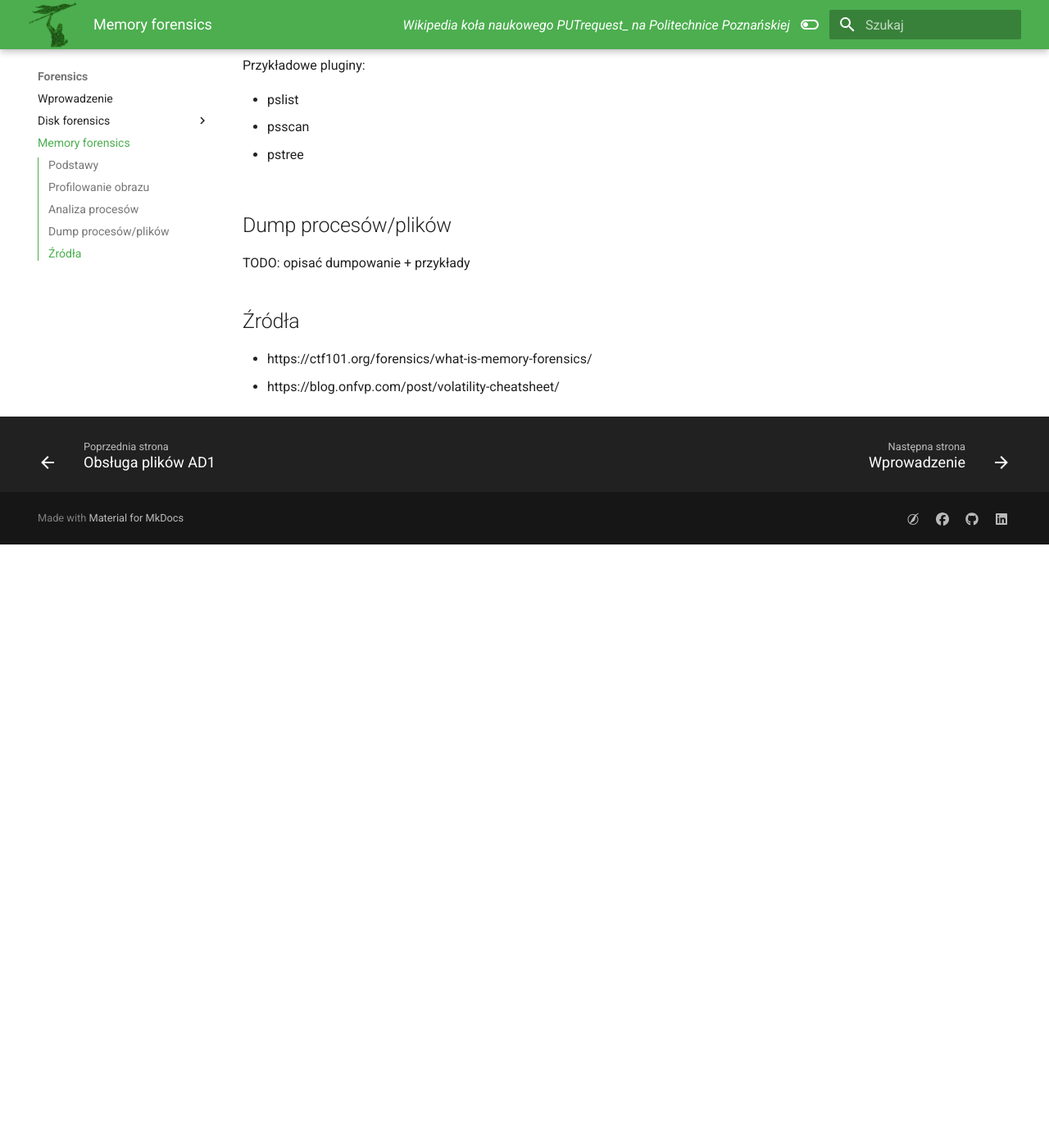
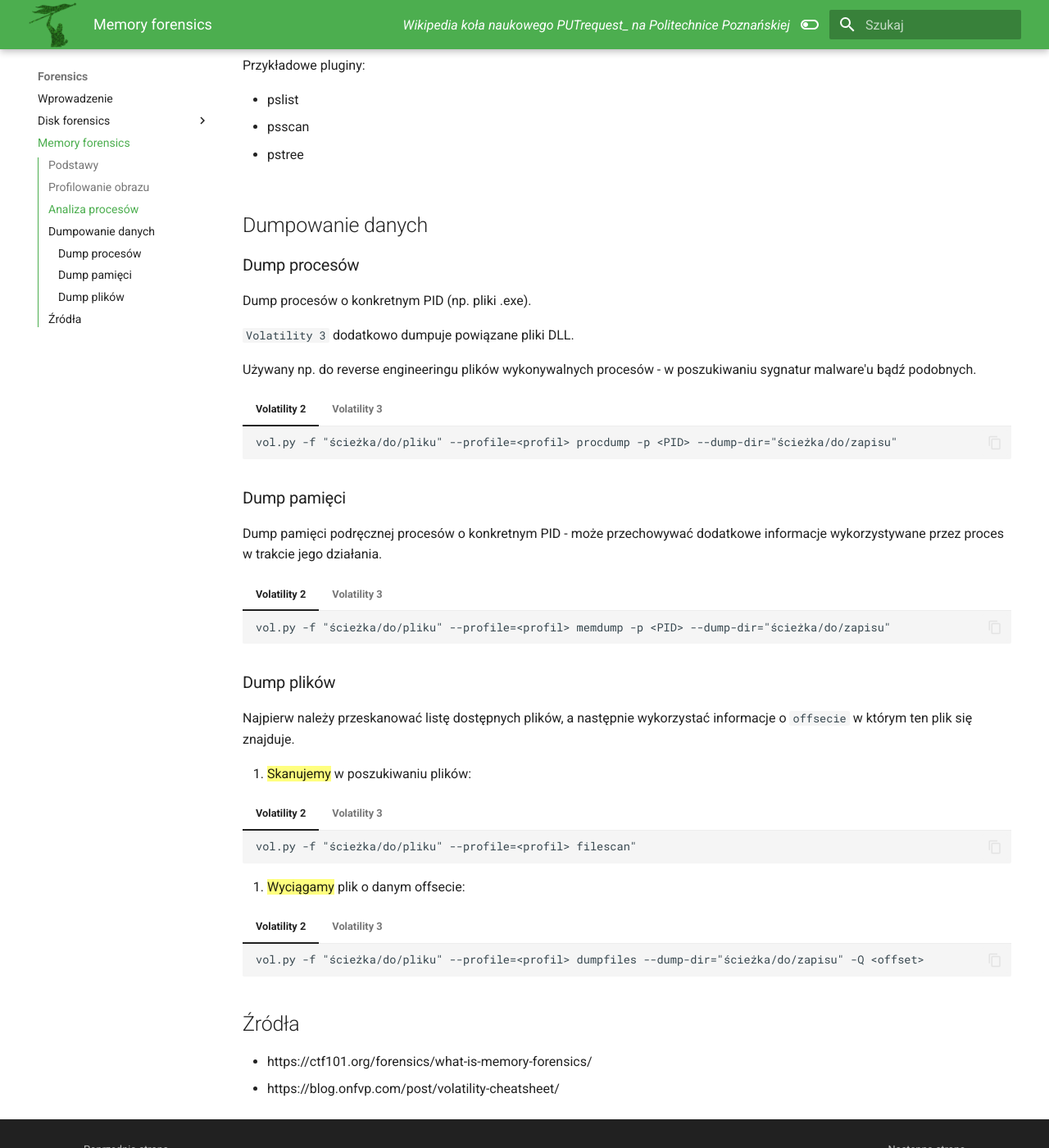
Before and after one commit to putrequest/PUTwiki, an MkDocs documentation site: the page built from docs/forensics/memory_forensics/memory_forensics_intro.md, in a window 1280 px wide and 1400 px high, scrolled down 2794 px. Shown: the whole window at 82% size. Built offline with MkDocs 1.6.1 and Material for MkDocs 9.7.7, drawn with Linux system fonts in a browser that asks for light colours; before the commit the page ends 3458 px from its top, so only the background shows below that.

Commit message:
Updated memory forensics

````diff
--- a/docs/forensics/memory_forensics/memory_forensics_intro.md
+++ b/docs/forensics/memory_forensics/memory_forensics_intro.md
@@ -92,7 +92,6 @@ Do analizy procesów możemy użyć różnego rodzaju pluginów, zależnie od po
     - psscan
     - pstree
 
-
 === "Volatility 3"
     ```
     vol.py -f "ścieżka/do/pliku" <plugin>
@@ -104,9 +103,67 @@ Do analizy procesów możemy użyć różnego rodzaju pluginów, zależnie od po
     - windows.psscan
     - windows.pstree
 
-## Dump procesów/plików
+## Dumpowanie danych
 
-TODO: opisać dumpowanie + przykłady
+### Dump procesów
+
+Dump procesów o konkretnym PID (np. pliki .exe).
+
+`Volatility 3` dodatkowo dumpuje powiązane pliki DLL.
+
+Używany np. do reverse engineeringu plików wykonywalnych procesów - w poszukiwaniu sygnatur malware'u bądź podobnych.
+
+=== "Volatility 2"
+    ```
+    vol.py -f "ścieżka/do/pliku" --profile=<profil> procdump -p <PID> --dump-dir="ścieżka/do/zapisu"
+    ```
+
+=== "Volatility 3"
+    ```
+    vol.py -f "ścieżka/do/pliku" -o "ścieżka/do/zapisu" windows.dumpfiles --pid <PID>
+    ```
+
+### Dump pamięci
+
+Dump pamięci podręcznej procesów o konkretnym PID - może przechowywać dodatkowe informacje wykorzystywane przez proces w trakcie jego działania.
+
+=== "Volatility 2"
+    ```
+    vol.py -f "ścieżka/do/pliku" --profile=<profil> memdump -p <PID> --dump-dir="ścieżka/do/zapisu"
+    ```
+
+=== "Volatility 3"
+    ```
+    vol.py -f "ścieżka/do/pliku" -o "ścieżka/do/zapisu" windows.memmap --dump --pid <PID>
+    ```
+
+### Dump plików
+
+Najpierw należy przeskanować listę dostępnych plików, a następnie wykorzystać informacje o `offsecie` w którym ten plik się znajduje.
+
+1. ==Skanujemy== w poszukiwaniu plików:
+
+=== "Volatility 2"
+    ```
+    vol.py -f "ścieżka/do/pliku" --profile=<profil> filescan"
+    ```
+
+=== "Volatility 3"
+    ```
+    vol.py -f "ścieżka/do/pliku" windows.filescan
+    ```
+
+2. ==Wyciągamy== plik o danym offsecie:
+
+=== "Volatility 2"
+    ```
+    vol.py -f "ścieżka/do/pliku" --profile=<profil> dumpfiles --dump-dir="ścieżka/do/zapisu" -Q <offset>
+    ```
+
+=== "Volatility 3"
+    ```
+    vol.py -f "ścieżka/do/pliku" -o "ścieżka/do/zapisu" windows.dumpfiles
+    ```
 
 ## Źródła
 
````
